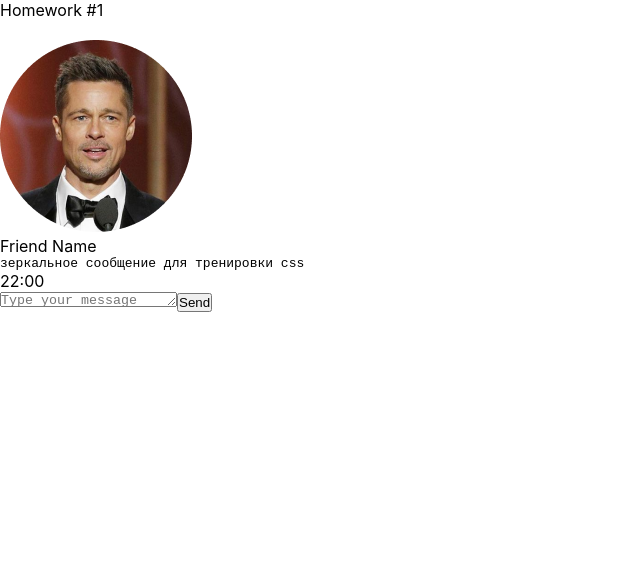
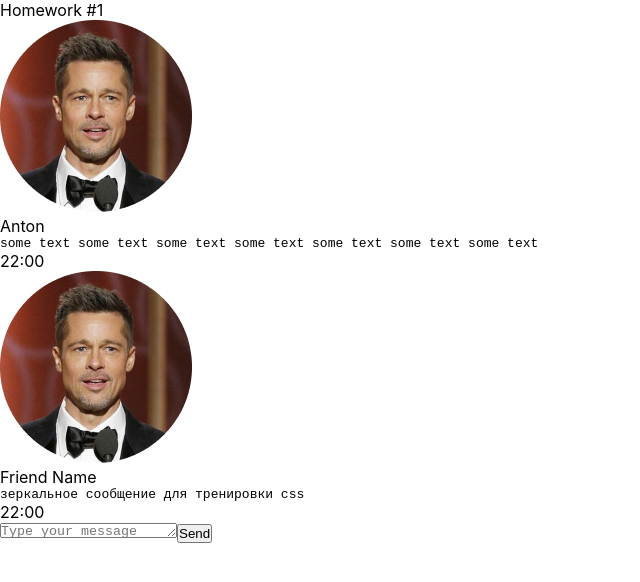
Before and after one commit to antonsadovskiy/tasks-from-ignat, a React (Create React App) app: page / in a window 1280 px wide. Shown: the top 582 px of the page, without its empty margins (0-640 px from the left). Built offline with nearby package versions, Linux system fonts and the light colour scheme.

Commit message:
created MessageProps type & showed incoming data

```diff
--- a/src/s2-homeworks/hw01/message/Message.tsx
+++ b/src/s2-homeworks/hw01/message/Message.tsx
@@ -1,36 +1,41 @@
 import React from 'react'
 import s from './Message.module.css'
+import {MessageType} from "../HW1";
 
 // нужно создать правильный тип вместо any
-export type MessagePropsType = any
+export type MessagePropsType = {
+    message: MessageType
+}
+
 
 // нужно отобразить приходящие данные
 const Message = (props: MessagePropsType) => {
+
     return (
         <div id={'hw1-message-' + props.message.id} className={s.message}>
             <div className={s.imageAndText}>
                 <img
                     id={'hw1-avatar-' + props.message.id}
                     // создаёт студент
-
+                    src={props.message.user.avatar}
                     //
                 />
                 <div className={s.text}>
                     <div id={'hw1-name-' + props.message.id} className={s.name}>
                         {/*создаёт студент*/}
-
+                        <span>{props.message.user.name}</span>
                         {/**/}
                     </div>
                     <pre id={'hw1-text-' + props.message.id} className={s.messageText}>
                         {/*создаёт студент*/}
-
+                        <span>{props.message.message.text}</span>
                         {/**/}
                     </pre>
                 </div>
             </div>
             <div id={'hw1-time-' + props.message.id} className={s.time}>
                 {/*создаёт студент*/}
-
+                <span>{props.message.message.time}</span>
                 {/**/}
             </div>
         </div>
```
